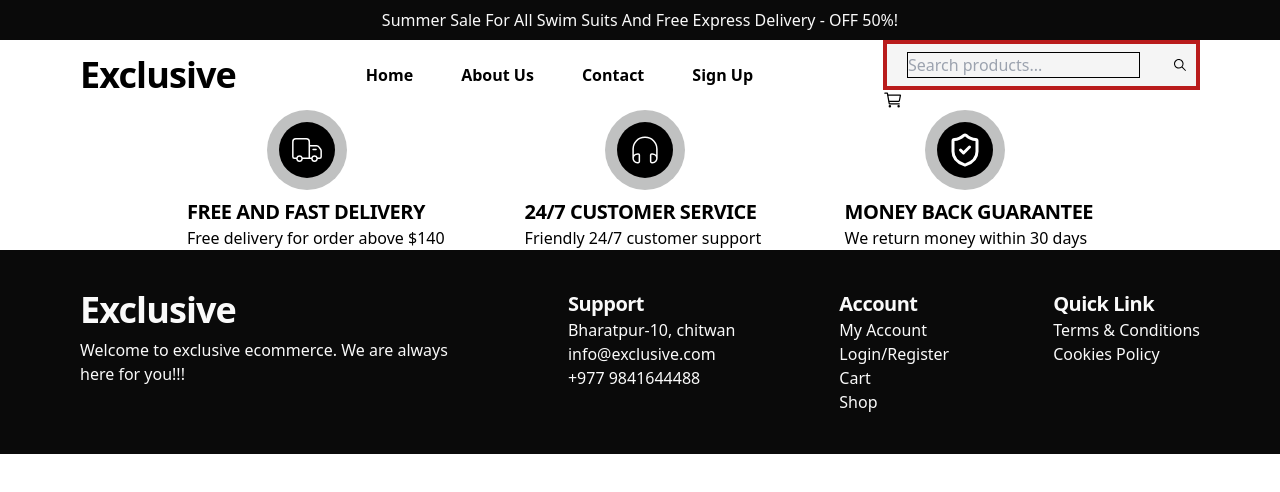
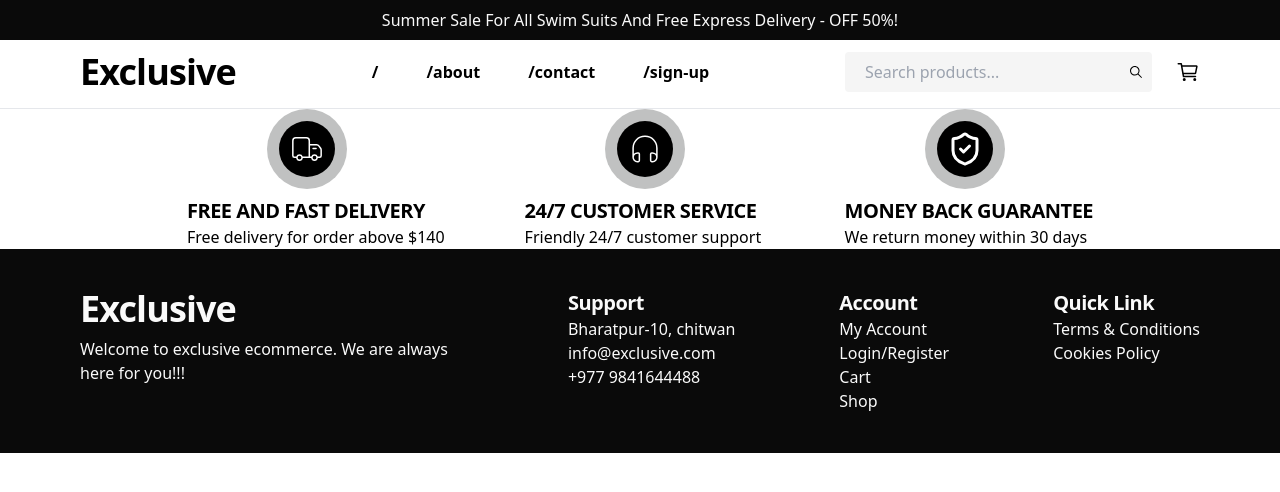
Before and after one commit to bigyan-sapkota/exclusive-ecommerce, a React (Vite) app: page / in a window 1280 px wide. Shown: the top 492 px of the page. Built offline with nearby package versions, Linux system fonts and the light colour scheme.

Commit message:
add readme

```diff
--- a/package.json
+++ b/package.json
@@ -12,7 +12,8 @@
   "dependencies": {
     "react": "^18.3.1",
     "react-dom": "^18.3.1",
-    "react-icons": "^5.4.0"
+    "react-icons": "^5.4.0",
+    "react-router-dom": "^7.1.3"
   },
   "devDependencies": {
     "@eslint/js": "^9.17.0",
--- a/src/App.jsx
+++ b/src/App.jsx
@@ -1,10 +1,14 @@
+import { BrowserRouter, Route, Routes } from "react-router-dom";
+
 import HomePage from "./pages/home-page";
 
 const App = () => {
   return (
-    <div>
-      <HomePage />
-    </div>
+    <BrowserRouter>
+      <Routes>
+        <Route path="/" element={<HomePage />} />
+      </Routes>
+    </BrowserRouter>
   );
 };
 
--- a/src/components/header.jsx
+++ b/src/components/header.jsx
@@ -1,56 +1,105 @@
 import { IoCartOutline } from "react-icons/io5";
+import { IoMenu } from "react-icons/io5";
 import { IoIosSearch } from "react-icons/io";
+import { RxCross2 } from "react-icons/rx";
 
-const navigationItems = ["Home", "About Us", "Contact", "Sign Up"];
+import { useState } from "react";
+import { Link } from "react-router-dom";
+
+const navigationItems = [
+  {
+    id: 1,
+    text: "Home",
+    routeTo: "/",
+  },
+  {
+    id: 2,
+    text: "About Us",
+    routeTo: "/about",
+  },
+  { id: 3, text: "Contact", routeTo: "/contact" },
+  { id: 4, text: "Sign up", routeTo: "/sign-up" },
+];
 
 const Header = () => {
+  const [isMenuOpen, setMenuOpen] = useState(false);
+
+  const menuClickHandler = () => {
+    setMenuOpen(!isMenuOpen);
+  };
+
   return (
-    <header>
+    <header className="relative">
       {/* top header */}
-      <div className="bg-dark h-10 flex items-center justify-center">
+      <div className="bg-dark py-2 hidden lg:block">
         <p className="text-light text-center">
           Summer Sale For All Swim Suits And Free Express Delivery - OFF 50%!
         </p>
       </div>
 
       {/* bottom header */}
-      <nav className="max-width padding-x flex items-center justify-between">
+      <nav className="max-width padding-x flex items-center justify-between py-2 lg:pt-3 lg:pb-4 border-b">
         {/* logo */}
         <h2>Exclusive</h2>
 
-        {/* navigation items */}
-        <ul className="flex items-center gap-12">
+        {/* navigation items for lg*/}
+        <div className="lg:flex items-center gap-12 hidden">
           {navigationItems.map((item, i) => (
-            <li key={i} className="font-semibold">
-              {item}
-            </li>
+            <Link to={item.routeTo} key={i} className="font-semibold">
+              {item.routeTo}
+            </Link>
           ))}
-        </ul>
+        </div>
 
         {/* searchbar and cart */}
-        <div>
-          <div className="bg-secondary flex items-center border-4 border-red-700 gap-8 py-2 pl-5 pr-2">
-            <input
-              type="text"
-              placeholder="Search products..."
-              className="border border-black bg-transparent"
-            />
-            <IoIosSearch />
+        <div className="flex items-center gap-6">
+          {/* search bar */}
+          <div className="hidden lg:block">
+            <SearchBar />
           </div>
-          <IoCartOutline size={20} />
+
+          {/* cart */}
+          <IoCartOutline size={24} />
         </div>
+
+        {/* navigation toggle for non lg */}
+        <button
+          className="bg-dark text-white rounded-full p-1.5 lg:hidden"
+          onClick={menuClickHandler}
+        >
+          {isMenuOpen ? <RxCross2 size={24} /> : <IoMenu size={24} />}
+        </button>
       </nav>
+
+      {/* navigation items for non lg */}
+      {isMenuOpen && (
+        <div className="fixed top-12 w-full bottom-0 left-0 bg-primary text-light z-50 h-fit py-10 space-y-4">
+          {navigationItems.map((item, i) => (
+            <Link
+              key={i}
+              to={item.routeTo}
+              className="font-semibold text-center block"
+            >
+              {item.text}
+            </Link>
+          ))}
+        </div>
+      )}
     </header>
   );
 };
 
-<nav className="flex">
-  <div>home</div>
-  <div>about</div>
-  <div>hello</div>
-  <div>Contact</div>
-</nav>;
-
 export default Header;
 
-// exercise 1 : index.css copy from github and remove all headings styles
+const SearchBar = () => {
+  return (
+    <div className="bg-secondary flex items-center gap-8 py-2 pl-5 pr-2 rounded">
+      <input
+        type="text"
+        placeholder="Search products..."
+        className="bg-transparent border-0 outline-none"
+      />
+      <IoIosSearch />
+    </div>
+  );
+};
```
Also changed, not shown: 2 other files (tests, documents, lock files or other folders).
